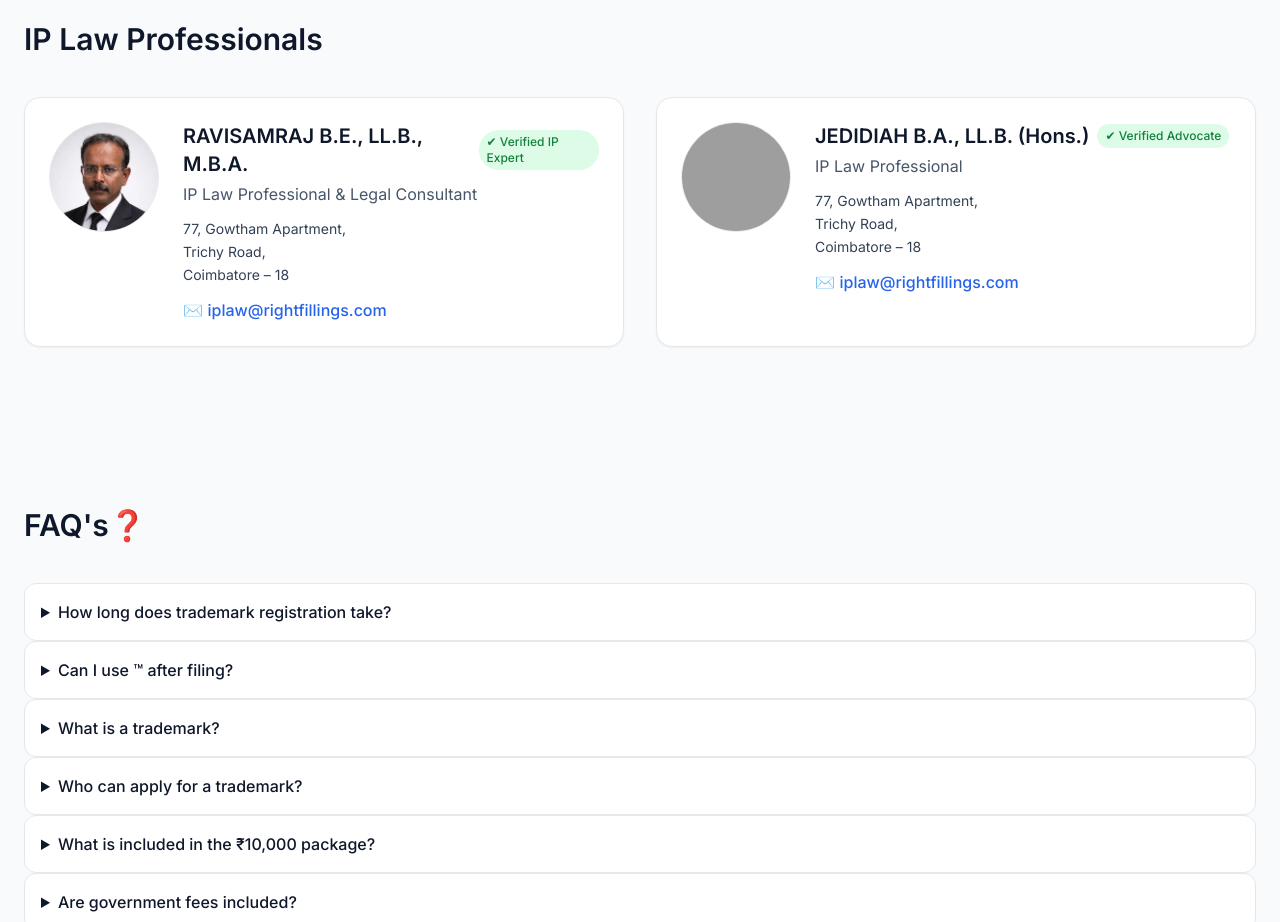
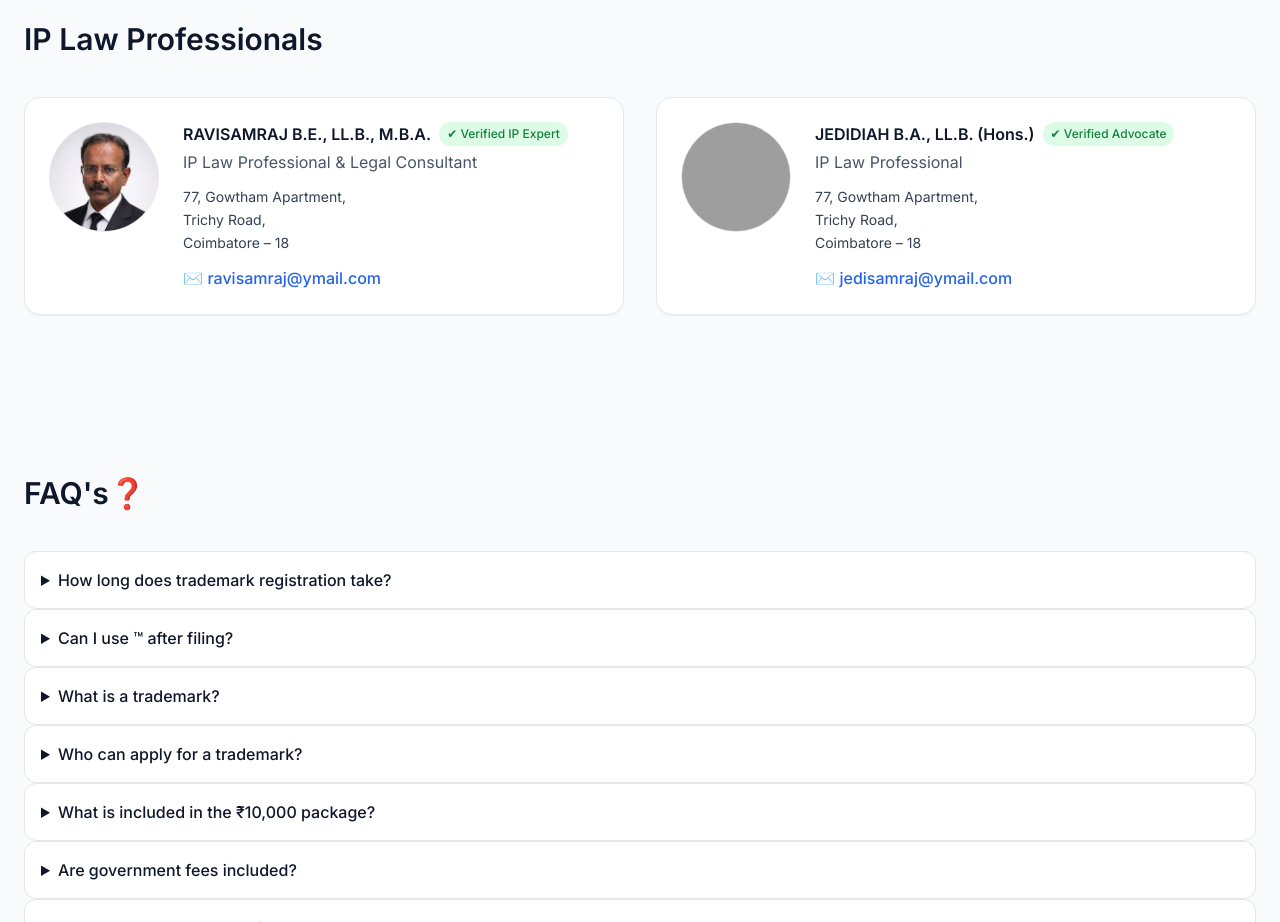
Before and after one commit to fredricprem/RightFillings, a plain HTML site: page index.html in a window 1280 px wide. Shown: the part 3660-4582 px from the top of the page. Drawn offline with nearby package versions, Linux system fonts and the light colour scheme; grey boxes are pictures that could not be loaded.

Commit message:
Add files via upload

```diff
--- a/index.html
+++ b/index.html
@@ -385,7 +385,7 @@ tailwind.config = {
 
       <div>
         <div class="flex items-center gap-2">
-          <h3 class="text-xl font-semibold">
+          <h3 class="text-xxl font-semibold">
             RAVISAMRAJ B.E., LL.B., M.B.A.
           </h3>
           <span class="bg-green-100 text-green-700 text-xs font-medium px-2 py-1 rounded-full">
@@ -406,7 +406,7 @@ tailwind.config = {
         <p class="mt-3">
           ✉️ <a href="mailto:ravisamraj@ymail.com"
                class="text-blue-600 font-medium">
-               iplaw@rightfillings.com
+               ravisamraj@ymail.com
           </a>
         </p>
       </div>
@@ -420,7 +420,7 @@ tailwind.config = {
 
       <div>
         <div class="flex items-center gap-2">
-          <h3 class="text-xl font-semibold">
+          <h3 class="text-xxl font-semibold">
             JEDIDIAH B.A., LL.B. (Hons.)
           </h3>
           <span class="bg-green-100 text-green-700 text-xs font-medium px-2 py-1 rounded-full">
@@ -441,7 +441,7 @@ tailwind.config = {
         <p class="mt-3">
           ✉️ <a href="jedisamraj@ymail.com"
                class="text-blue-600 font-medium">
-               iplaw@rightfillings.com
+               jedisamraj@ymail.com
           </a>
         </p>
       </div>
```
